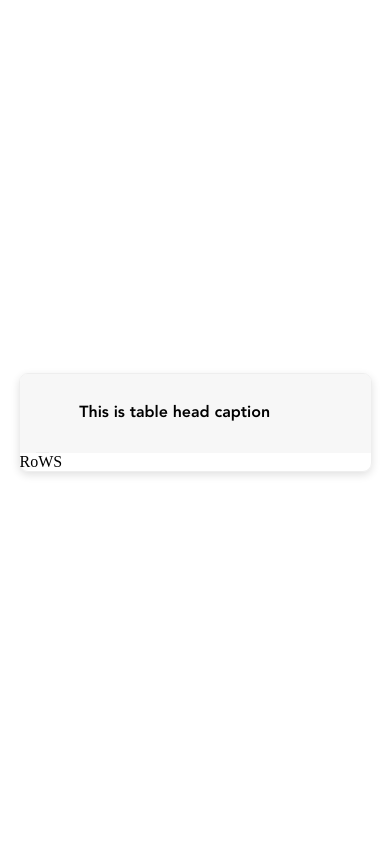
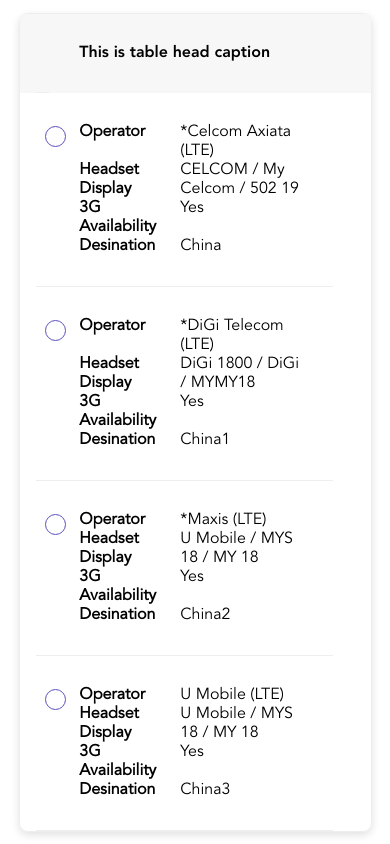
Before and after one commit to suri1980/ResponsiveTableComponent, a React app: page / in a window 390 px wide. Built offline with nearby package versions, Linux system fonts and the light colour scheme.

Commit message:
mobile layout table

```diff
--- a/src/app/App.js
+++ b/src/app/App.js
@@ -7,7 +7,7 @@ function App() {
   const tableHeaderCaption = "This is table head caption"
   const tableFooterCaption = "This is table foot caption"
   const tableDataType = 'table-type'
-  const tableRowSelectInputType = "multiple"
+  const tableRowSelectInputType = "radiobutton"
 
   const headerData = [
     {
--- a/src/assets/style/App.css
+++ b/src/assets/style/App.css
@@ -101,12 +101,13 @@
   display: flex;
   justify-content: flex-start;
   align-items: top;
+  font-family: "Avenir";
 }
 .miniTableGrid--bodyRow-dateCell--dataKey{
-  width:50%;
+  width:45%;
   font-weight: bold;
 }
 .miniTableGrid--bodyRow-dateCell--dataValue{
-  width:50%;
+  width:55%;
   margin-left: 1px;
 }
--- a/src/components/table/Mini.Table.Rows.js
+++ b/src/components/table/Mini.Table.Rows.js
@@ -1,11 +1,100 @@
-import React from 'react'
+import React, { useRef, createRef, useContext } from 'react'
+import { TableContext } from '../../lib/contexts/TableContext'
+import RadioButton from '../input/radiobutton/RadioButton'
+import Checkbox from '../input/checkbox/CheckBox'
 
 const MiniTableRows = () => {
-  return (
-    <div>
-        RoWS
-    </div>
-  )
+  const {
+    datatype,
+    tableRowsData = [],
+    tableHeaderData = [],
+    tableHeaderCaption,
+    tableFooterCaption,
+    tableRowSelectInputType,
+    rowsSelectionType,
+    onRowSelection,
+    getSelectedRowsIndex,
+    updateSelectedRowsIndex
+    } = useContext(TableContext);
+const lineRefs = useRef([]);
+
+const updateSelectedSingleRow = (rowId) => {
+    updateSelectedRowsIndex(rowId)
+    }
+
+const updateSelectedMultipleRows = (rowId) => {
+updateSelectedRowsIndex(rowId)
 }
 
+const updateDeselectedRow = (rowId) => {
+updateSelectedRowsIndex(rowId, false)
+}
+
+const updatedSelectStatus = (rowData, isRowSelected) => {
+    const { id } = rowData
+    if (tableRowSelectInputType === 'radiobutton') {
+        updateSelectedSingleRow(id)
+    } else if (tableRowSelectInputType === 'checkbox') {
+        const updateSelectedRowsMethod = (isRowSelected) ? updateSelectedMultipleRows : updateDeselectedRow;
+        updateSelectedRowsMethod(id);
+    }
+    onRowSelection(rowData);
+}
+
+return (
+    <div>
+        {
+            tableRowsData.map( (rowData, index) => {
+            const {id} = rowData
+            let isRowSelected = getSelectedRowsIndex().includes(id)
+            const canSelectRow = !!(tableRowSelectInputType === 'radiobutton' || tableRowSelectInputType === 'checkbox')
+            lineRefs.current[index] = lineRefs.current[index] || createRef()
+            return (
+                <div className='miniTableGrid--bodyRow' onClick={ canSelectRow ? (e) => {
+                const isInputChecked = lineRefs.current[index].current.checked || false
+                console.log(rowData)
+                console.log(lineRefs.current[index])
+                updatedSelectStatus(rowData, !isInputChecked)
+                }: ()=>{}} key={`select-${id}`}>
+                {
+                tableRowSelectInputType === 'radiobutton' && (
+                    <div className='tableGrid--bodyRow--dataCell__select' >
+                    <RadioButton innerRef={lineRefs.current[index]} key={`radio-${id}`} name="selection" checked={isRowSelected} />
+                    </div>
+                )
+                }
+                {
+                tableRowSelectInputType === 'checkbox' && (
+                    <div className='tableGrid--bodyRow--dataCell__select'>
+                    <Checkbox innerRef={lineRefs.current[index]} key={`checkbox-${id}`} name="selection" checked={isRowSelected} />
+                    </div>
+                )
+                }
+                <div class="miniTableGrid--bodyRow--dataCell">
+                  {
+                  (tableHeaderData.map( column => {
+                      const { name, gridSelector } = column;
+                      return(
+                        <div className='miniTableGrid--bodyRow-dateCell--data'>
+                          <div className='miniTableGrid--bodyRow-dateCell--dataKey'>
+                            {name}
+                          </div>
+                          <div className='miniTableGrid--bodyRow-dateCell--dataValue'>
+                            {rowData[gridSelector]}
+                          </div>
+                        </div>
+                      )
+                      }))
+                  }
+                </div>
+              </div>
+            )
+            })
+        }
+    </div>
+)
+}
+
+
+
 export default MiniTableRows
```
